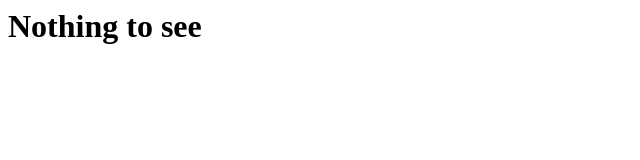
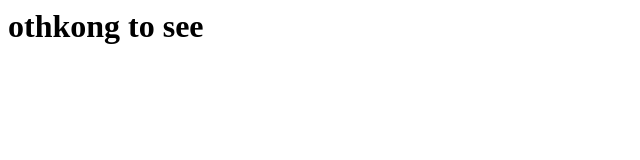
Before and after one commit to smaug----/smaug----.github.io, a plain HTML site: page index.html in a window 1280 px wide. Shown: the full height of the page, 0-640 px from the left. Drawn offline with Linux system fonts and the light colour scheme.

Commit message:
Update index.html

```diff
--- a/index.html
+++ b/index.html
@@ -1,2 +1,2 @@
-<h1>Nothing to see
+<h1>othkong to see
 </h1>
```
